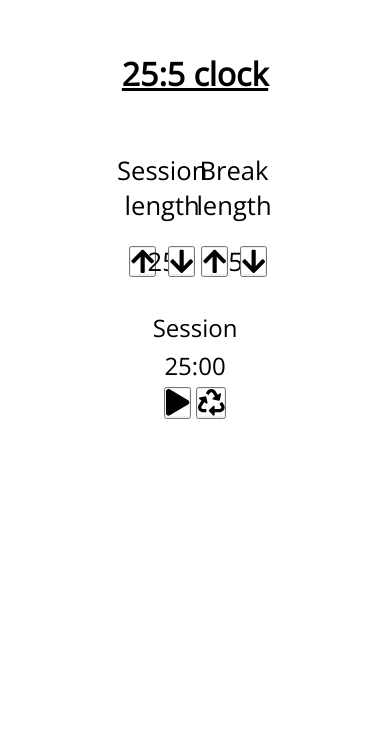
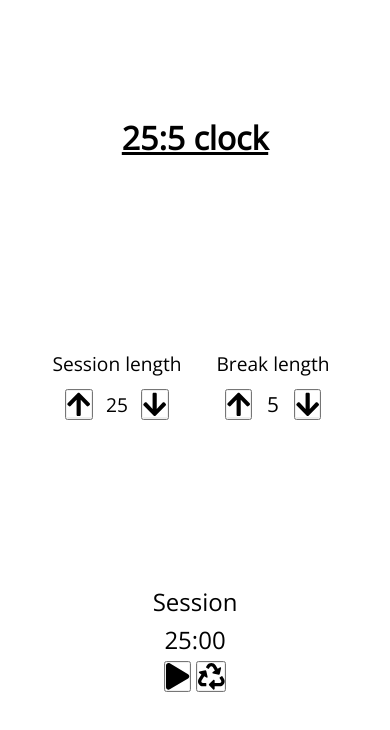
Before and after one commit to nebojsa311/REMASTERED-pomodoroFcc, a React (Create React App) app: page / in a window 390 px wide. Shown: the part 102-832 px from the top of the page. Built offline with nearby package versions, Linux system fonts and the light colour scheme.

Commit message:
Finished

```diff
--- a/src/index.css
+++ b/src/index.css
@@ -43,7 +43,7 @@ h1 {
     display: grid;
     text-align: center;
     grid-template-rows: 70% 70%;
-    grid-template-columns:  auto 15% auto;
+    grid-template-columns:  auto 20% auto;
 }
 /* Session label css */
 #session-label {
@@ -160,3 +160,53 @@ h1 {
 .fa-play, .fa-arrow-down, .fa-arrow-up, .fa-recycle {
     background-color: white;
 }
+
+@media only screen and (max-width: 1000px) {
+    #container {
+        width: 60vw;
+        height: 75vh;
+        margin-left: auto;
+        margin-right: auto;
+        display: grid;
+        grid-template-rows: auto auto auto;
+        grid-template-columns: 50% 50%;
+        align-items: center;
+        position: relative;
+        top: 15vh;
+    }
+}
+
+@media only screen and (max-width: 700px) {
+    #container {
+        width: 80vw;
+        height: 90vh;
+        margin-left: auto;
+        margin-right: auto;
+        display: grid;
+        grid-template-rows: auto auto auto;
+        grid-template-columns: 50% 50%;
+        align-items: center;
+        position: relative;
+        top: 15vh;
+    }
+
+    .length-control {
+        grid-template-columns: auto auto auto;
+    }
+
+    #break-length {
+        font-size: 1.3em;
+    }
+
+    #session-length {
+        font-size: 1.2em;
+    }
+
+    #session-label {
+        font-size: 1.2em;
+    }
+
+    #break-label {
+        font-size: 1.2em;
+    }
+}
```
